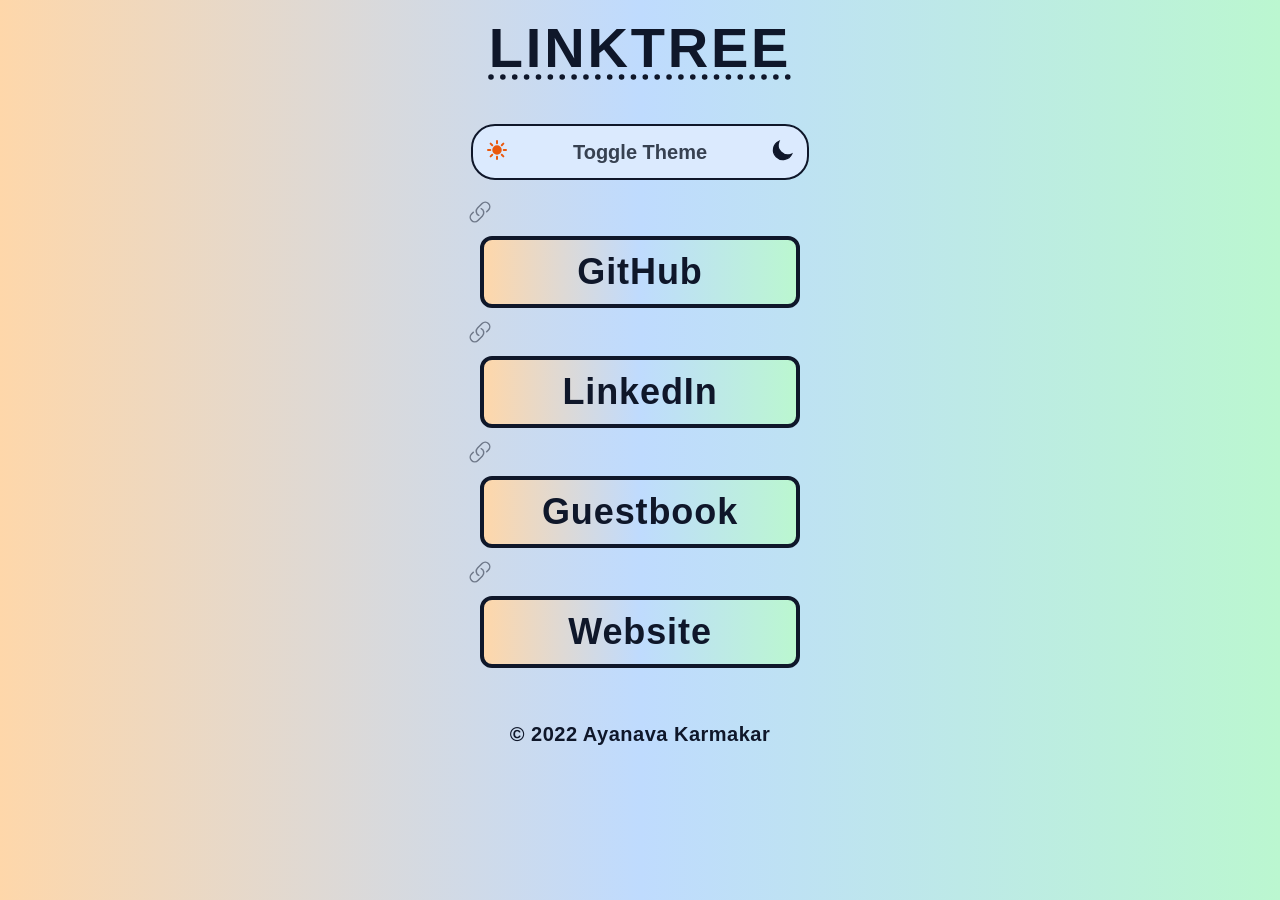
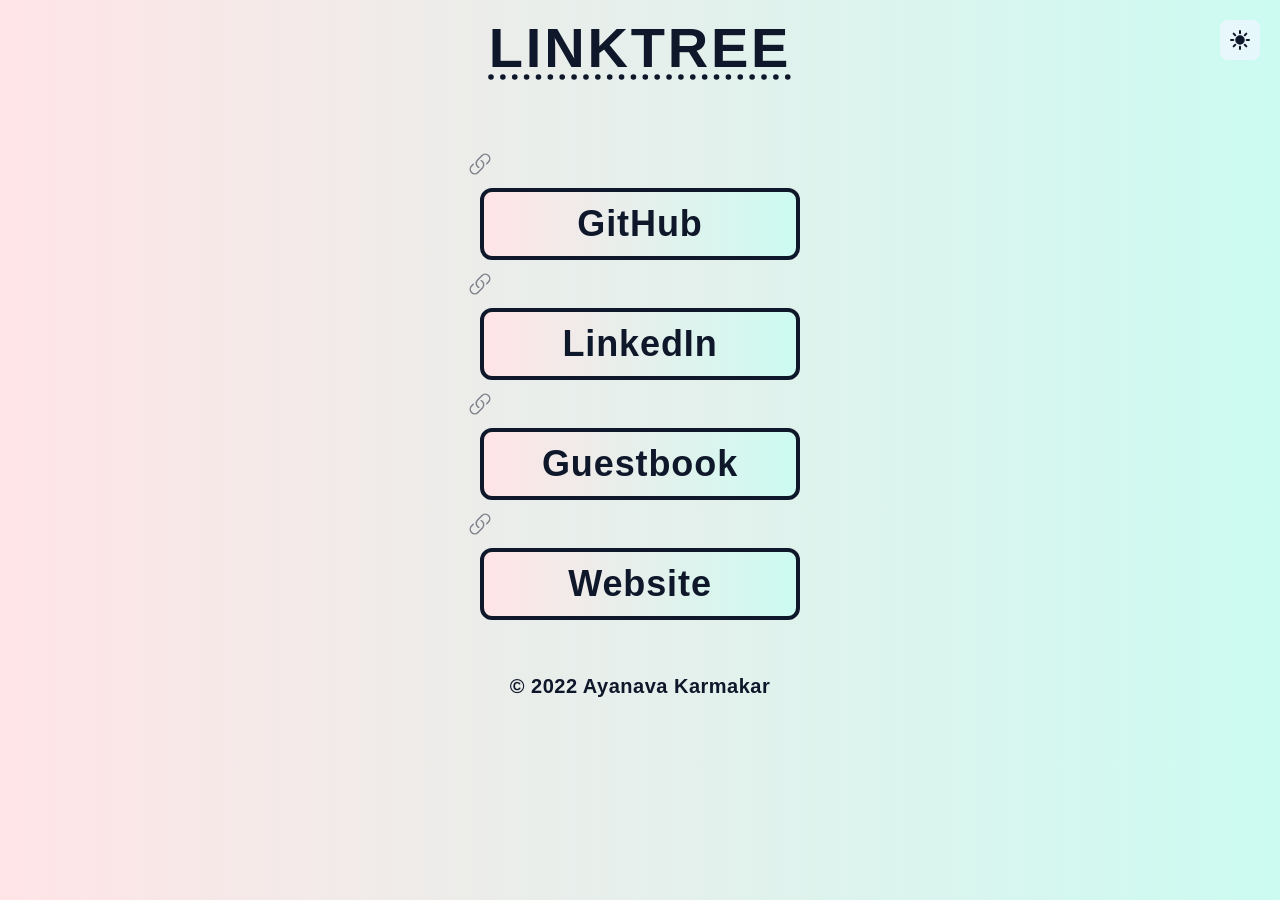
Before and after one commit to AyanavaKarmakar/Linktree, an Astro site: page / in a window 1280 px wide. Built offline with nearby package versions, Linux system fonts and the light colour scheme; Astro itself is replaced by a stand-in of ours; a web font is replaced by a local one.

Commit message:
feat: Better theme toggle + light mode  (#10)
* better for pc

* hmm?

* better lightmode

* test

```diff
--- a/src/components/Header.astro
+++ b/src/components/Header.astro
@@ -2,13 +2,16 @@
 import ThemeToggleButton from "./ThemeToggleButton.astro";
 ---
 
+<div class="hidden lg:block absolute p-5 top-0 right-0">
+  <ThemeToggleButton />
+</div>
+
 <div class="flex justify-center items-center">
-  <article class="prose prose-xl dark:prose-invert m-5">
+  <article class="prose prose-xl dark:prose-invert mt-12 lg:m-5">
     <h1
       class="font-extrabold text-center uppercase tracking-wider text-slate-900 dark:text-cyan-50 underline underline-offset-8 decoration-dotted decoration-slate-900 dark:decoration-cyan-50"
     >
       linktree
     </h1>
-    <ThemeToggleButton />
   </article>
 </div>
--- a/src/components/LinkTree.astro
+++ b/src/components/LinkTree.astro
@@ -5,7 +5,7 @@ import { Links } from "../utils/Links";
 import type { LinkType } from "../utils/Links";
 ---
 
-<div class="flex flex-col items-center">
+<div class="flex flex-col items-center mt-16 lg:mt-14">
   {
     Links.map((link: LinkType) => {
       const { linkName, linkUrl } = link;
--- a/src/components/ThemeToggleButton.astro
+++ b/src/components/ThemeToggleButton.astro
@@ -1,9 +1,10 @@
-<!-- TODO: Update Button styling -->
 <button
-  class="m-auto flex gap-16 rounded-3xl border-2 bg-blue-100 p-3 hover:bg-slate-200 dark:border-indigo-200/20 border-slate-900 dark:bg-indigo-200/10 dark:hover:border-indigo-200/50"
+  class="m-auto group flex gap-3 rounded-lg border-0 bg-blue-50/75 p-2 hover:bg-slate-200 dark:border-indigo-200/20 border-slate-900 dark:bg-indigo-200/10 dark:hover:border-indigo-200/50 dark:hover:bg-slate-700"
   name="theme-toggle"
 >
-  <label class="cursor-pointer text-orange-600 dark:text-slate-50">
+  <label
+    class="cursor-pointer group-hover:animate-none lg:group-hover:animate-spin text-slate-900 dark:text-slate-50"
+  >
     <!-- Sun -->
     <svg
       xmlns="http://www.w3.org/2000/svg"
@@ -14,19 +15,6 @@
         stroke-linecap="round"
         stroke-linejoin="round"
         d="M12 3v2.25m6.364.386l-1.591 1.591M21 12h-2.25m-.386 6.364l-1.591-1.591M12 18.75V21m-4.773-4.227l-1.591 1.591M5.25 12H3m4.227-4.773L5.636 5.636M15.75 12a3.75 3.75 0 11-7.5 0 3.75 3.75 0 017.5 0z"
-      ></path>
-    </svg>
-  </label>
-  <div class="font-bold text-xl">Toggle Theme</div>
-  <label class="cursor-pointer text-slate-900 dark:text-blue-600">
-    <!-- Moon -->
-    <svg
-      xmlns="http://www.w3.org/2000/svg"
-      class="h-6 w-6 fill-current stroke-current transition-colors duration-300"
-      viewBox="0 0 20 20"
-    >
-      <path
-        d="M17.293 13.293A8 8 0 016.707 2.707a8.001 8.001 0 1010.586 10.586z"
       ></path>
     </svg>
   </label>
--- a/src/layouts/BasicLayout.astro
+++ b/src/layouts/BasicLayout.astro
@@ -44,7 +44,7 @@ import "../styles/globals.css";
 
   <body>
     <div
-      class="h-[calc(100vh+100px)] bg-gradient-to-r from-orange-200 via-blue-200 to-green-200 dark:from-slate-900/10 dark:via-indigo-900/30 dark:to-zinc-900/10"
+      class="h-[calc(100vh+100px)] bg-gradient-to-r from-rose-100 to-teal-100 dark:from-slate-900/10 dark:via-indigo-900/30 dark:to-zinc-900/10"
     >
       <header>
         <Header />
--- a/tailwind.config.cjs
+++ b/tailwind.config.cjs
@@ -2,7 +2,7 @@
 module.exports = {
   content: ["./src/**/*.{astro,html,js,jsx,md,mdx,svelte,ts,tsx,vue}"],
   theme: {
-    extend: {},
+    extend: { display: ["group-hover"] },
   },
   plugins: [require("@tailwindcss/typography")],
   darkMode: "class",
```
